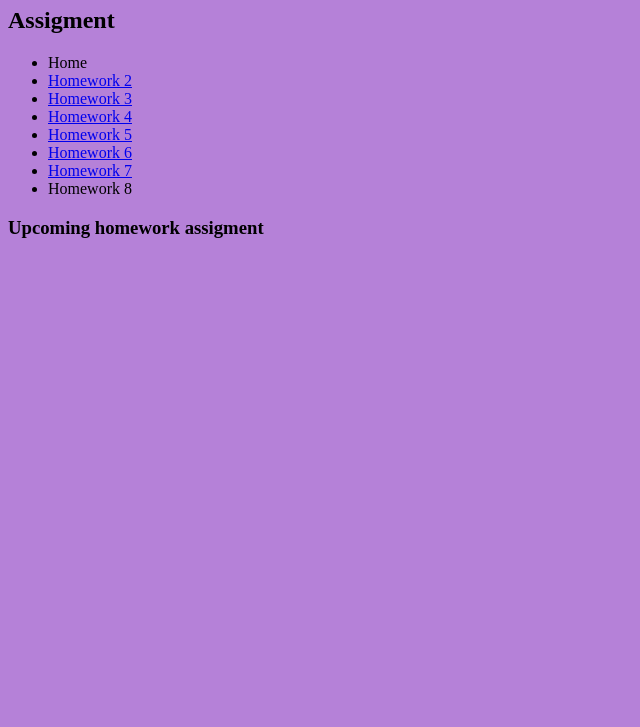
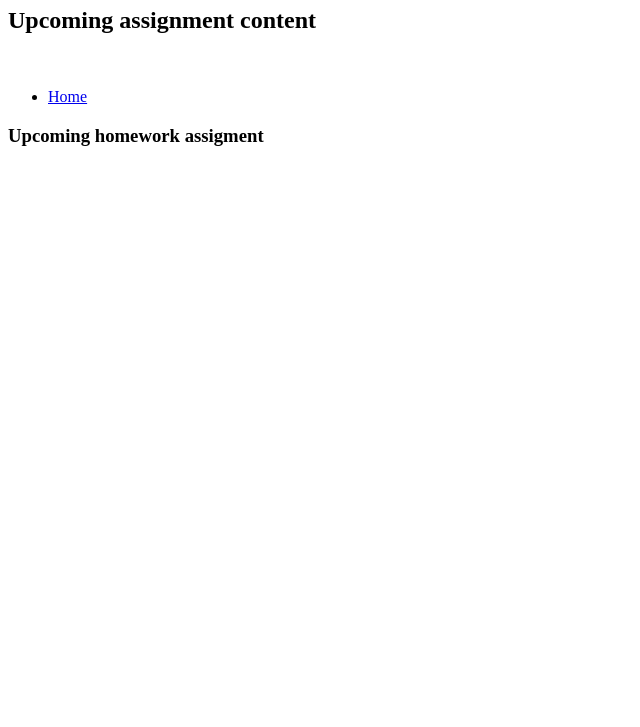
Before and after one commit to thehoneyprophet/cnit_133, a plain HTML site: page hw8.html in a window 1280 px wide. Shown: the part 73-800 px from the top of the page, without its empty margins (0-640 px from the left). Drawn offline with Linux system fonts and the light colour scheme.

Commit message:
Add files via upload

```diff
--- a/hw8.html
+++ b/hw8.html
@@ -5,19 +5,15 @@
     <title>Homework 8</title>
     <meta name="description" content="Homework 8 for JavaScript - Homework 8</title>">
     </head>
-  <body style="background-color: rgba(150, 76, 200, 0.7);">
+  <body>
    <header><h1>Homework 8 - Coming Soon</h1></header>
-         <h2>Assigment</h2>
-      <ul>
-     <li>Home</li>
-     <li><a href="hw2.html">Homework 2</a></li>
-     <li><a href="hw3.html">Homework 3</a></li>
-     <li><a href="hw4.html">Homework 4</a></li>
-     <li><a href="hw5.html">Homework 5</a></li>
-     <li><a href="hw6.html">Homework 6</a></li>
-     <li><a href="hw7.html">Homework 7</a></li>
-     <li>Homework 8</li>
+         <h2>Upcoming assignment content</h2>
+      <br>
+     <ul>
+     <li><a href="hw.html">Home</a></li>
+
       </ul>
-       <h3>Upcoming homework assigment</h3>
+      <h3>Upcoming homework assigment</h3>
+       <br>
     </body>
 </html>
```
Also changed, not shown: hw.html (+2 -2 lines), hw2.html (+6 -4 lines), hw3.html (+2 -3 lines), hw4.html (+7 -15 lines), hw5.html (+7 -11 lines), hw6.html (+5 -10 lines), hw7.html (+7 -12 lines).
